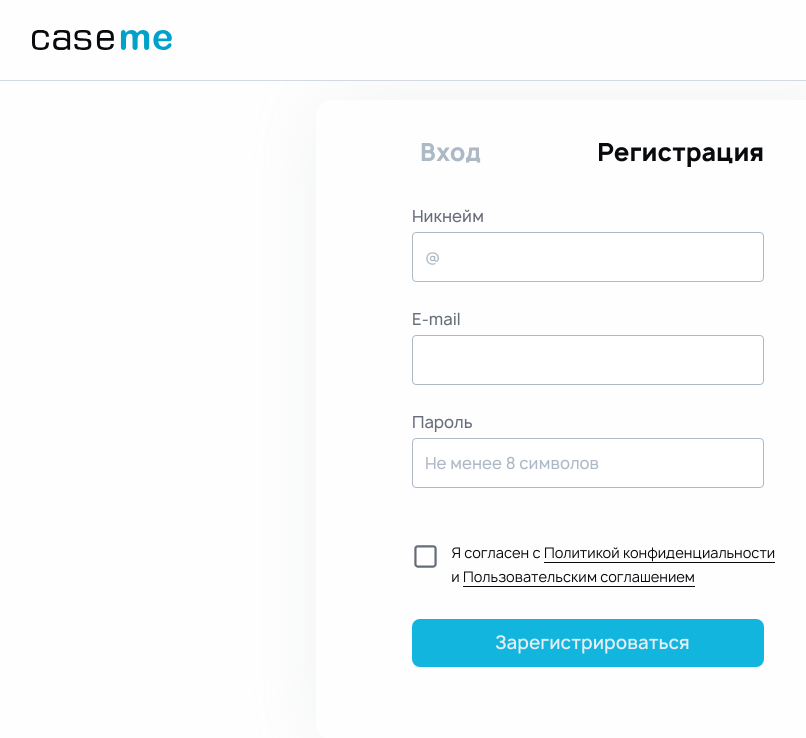
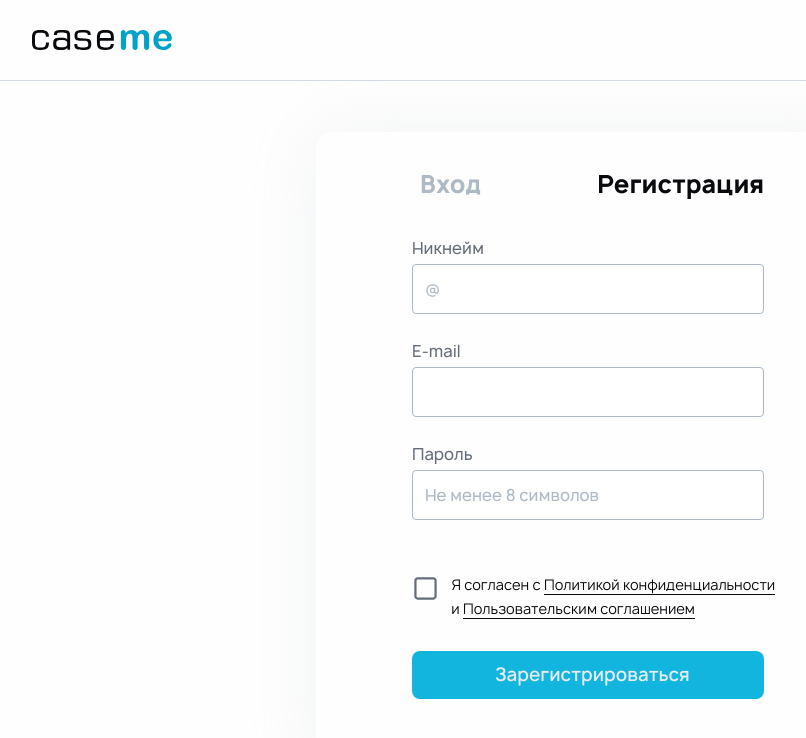
Before and after one commit to VadimVolkovsky/case_me, a React (Create React App) app in the folder frontend/case_me/: page /signup in a window 1280 px wide. Shown: the top 738 px of the page, without its empty margins (52-858 px from the left). Built offline with nearby package versions, Linux system fonts and the light colour scheme.

Commit message:
fix: register position

```diff
--- a/frontend/case_me/src/components/Register/Register.css
+++ b/frontend/case_me/src/components/Register/Register.css
@@ -28,6 +28,12 @@
 @media (max-height: 740px) {
   .registration {
     transform: translate(-50%, 0);
+  }
+}
+
+@media (min-height: 741px) and (max-height: 802px) {
+  .registration {
+    transform: translate(-50%, -45%);
   }
 }
 
```
